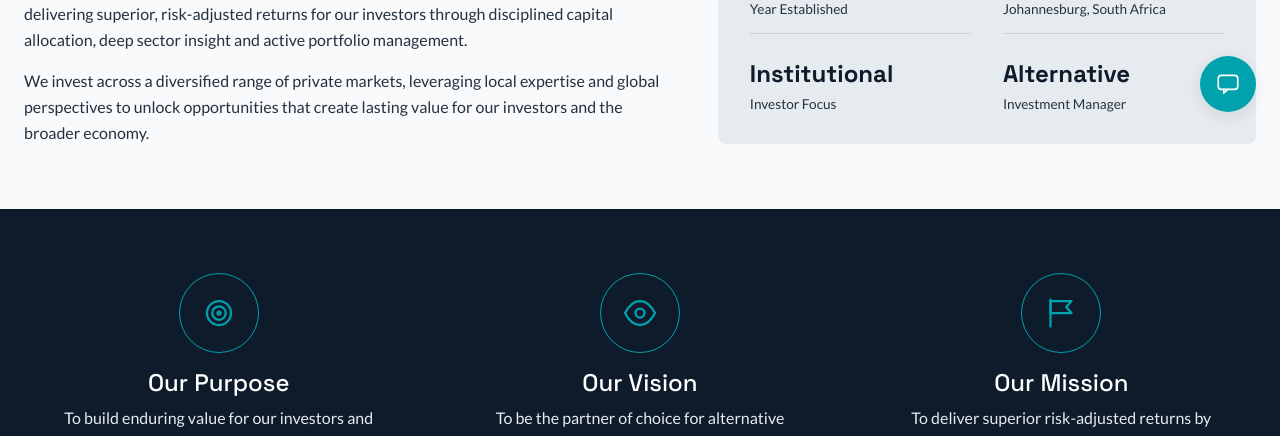
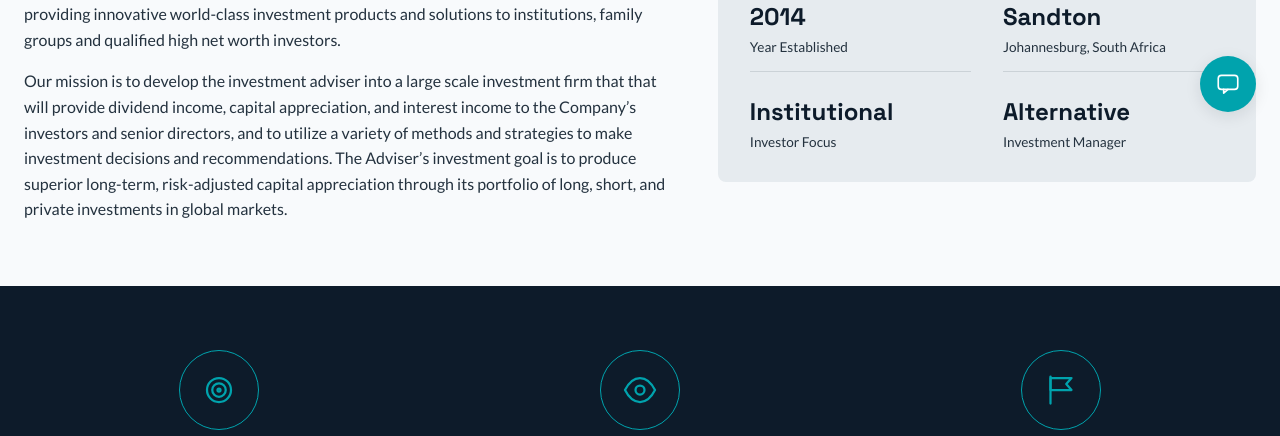
Before and after one commit to neomatime/giantfusecapital, a plain HTML site: page about.html in a window 1280 px wide. Shown: the part 664-1100 px from the top of the page. Drawn offline with Linux system fonts and the light colour scheme.

Commit message:
Revise company description and mission statement

```diff
--- a/about.html
+++ b/about.html
@@ -38,8 +38,8 @@
       <div class="container about-who-we-are">
         <div>
           <h2>Who <span class="text-teal">We Are</span></h2>
-          <p>Giantfuse Capital Partners is a South African alternative investment firm, committed to delivering superior, risk-adjusted returns for our investors through disciplined capital allocation, deep sector insight and active portfolio management.</p>
-          <p>We invest across a diversified range of private markets, leveraging local expertise and global perspectives to unlock opportunities that create lasting value for our investors and the broader economy.</p>
+          <p>Giantfuse Capital Partners is an asset manager specialized in alternative investments, providing innovative world-class investment products and solutions to institutions, family groups and qualified high net worth investors. </p>
+          <p>Our mission is to develop the investment adviser into a large scale investment firm that that will provide dividend income, capital appreciation, and interest income to the Company’s investors and senior directors, and to utilize a variety of methods and strategies to make investment decisions and recommendations. The Adviser’s investment goal is to produce superior long-term, risk-adjusted capital appreciation through its portfolio of long, short, and private investments in global markets.</p>
         </div>
         <div class="stat-box">
           <div class="stat-box-item"><strong>2014</strong><span>Year Established</span></div>
```
